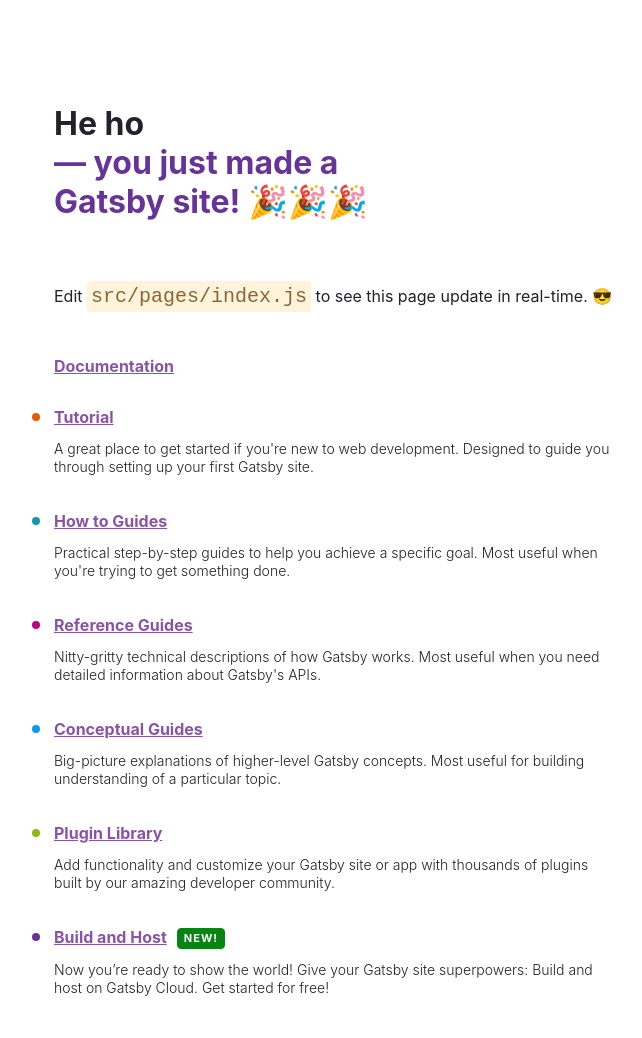
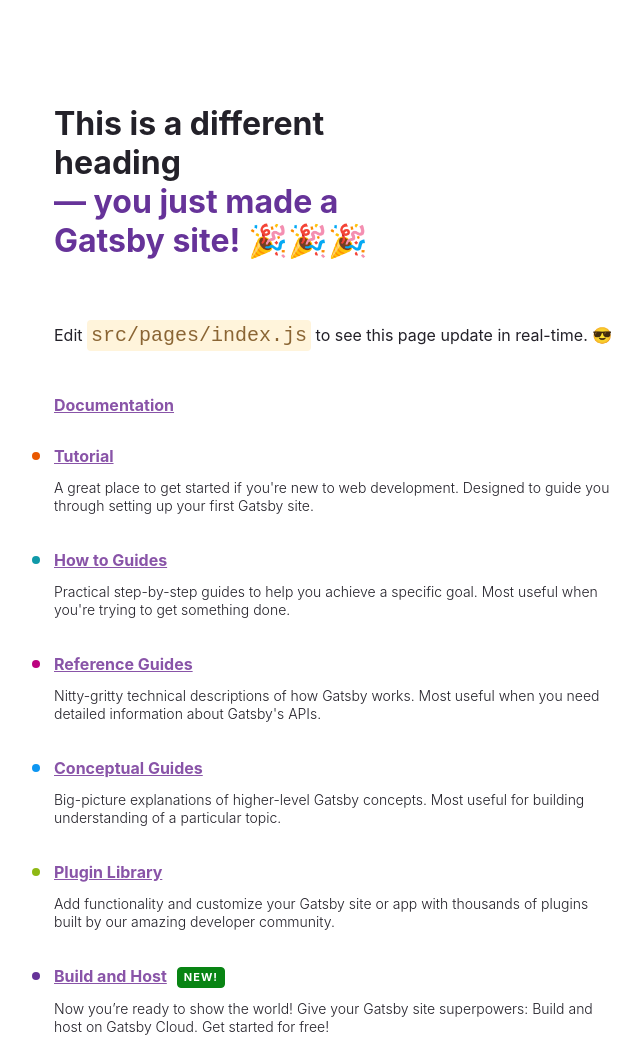
Before and after one commit to amandanwadukwe/transitions, a Gatsby site: page / in a window 1280 px wide. Shown: the top 1038 px of the page, without its empty margins (50-692 px from the left). Built offline with nearby package versions, Linux system fonts and the light colour scheme; Gatsby itself is replaced by a stand-in of ours.

Commit message:
Testing updating a gatsby site

```diff
--- a/src/pages/index.js
+++ b/src/pages/index.js
@@ -131,7 +131,7 @@
     <main style={pageStyles}>
       <title>Home Page</title>
       <h1 style={headingStyles}>
-        He ho
+        This is a different heading
         <br />
         <span style={headingAccentStyles}>— you just made a Gatsby site! </span>
         <span role="img" aria-label="Party popper emojis">
```
